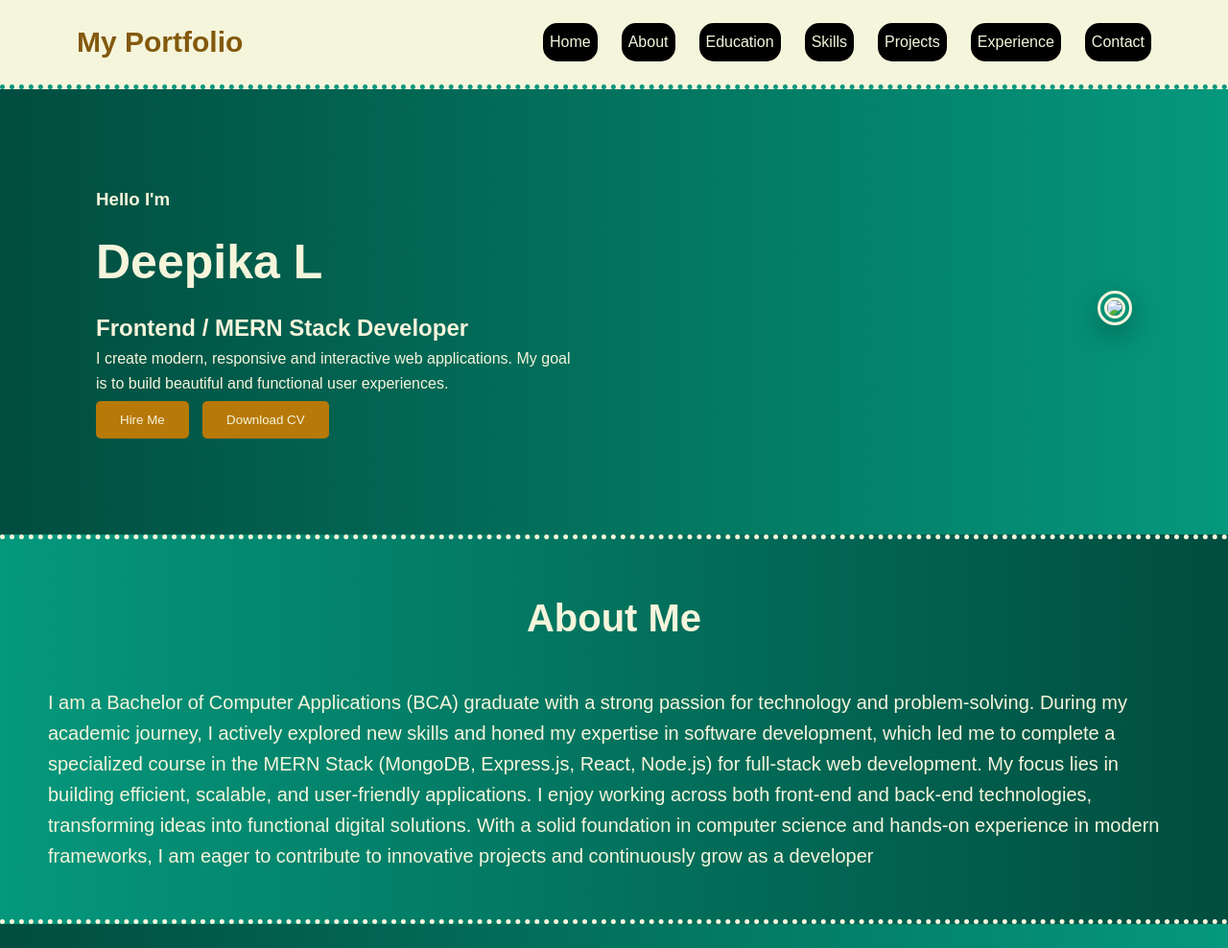
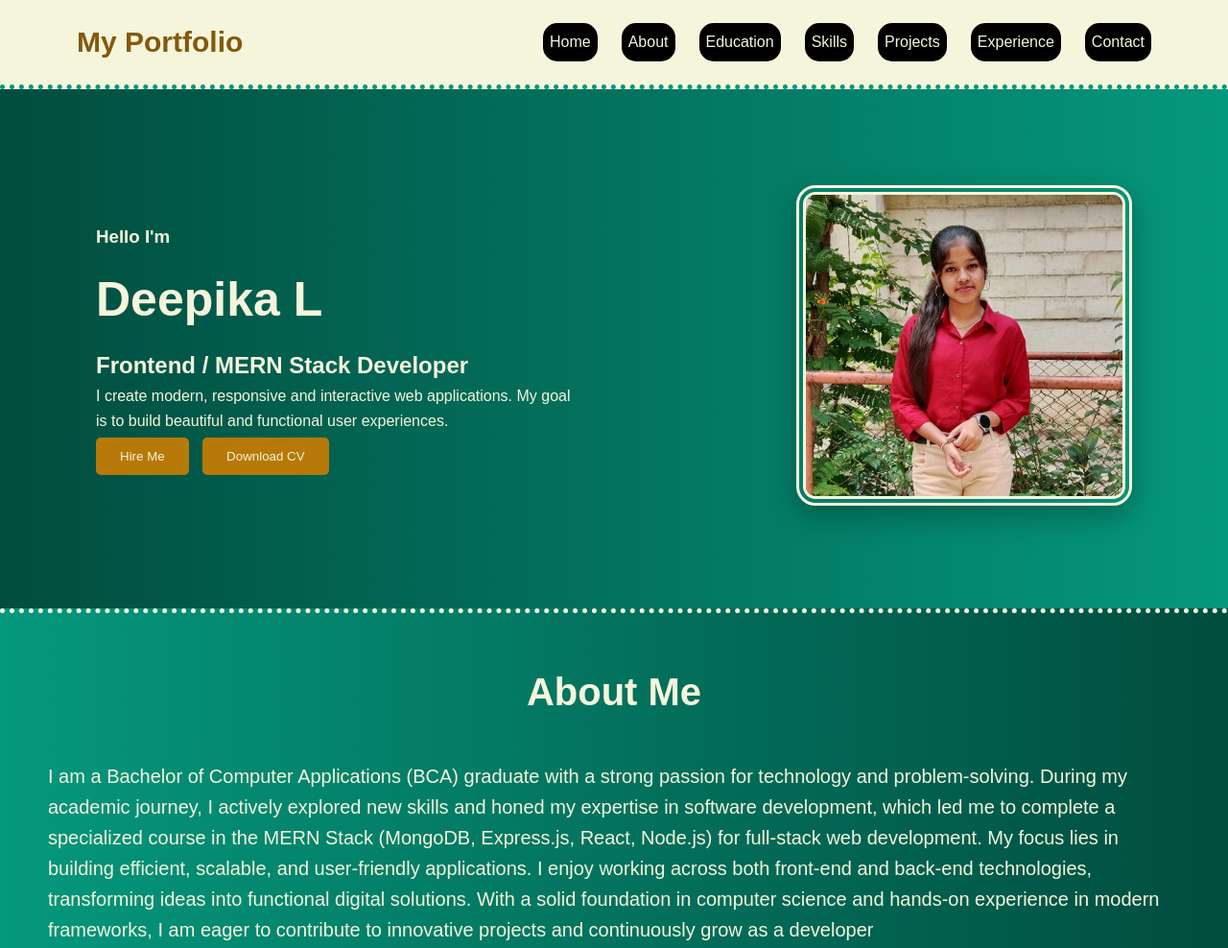
Before and after one commit to Deepika-L-0/My-Portfolio-, a plain HTML site: page index.html in a window 1280 px wide. Shown: the top 988 px of the page at 96% size. Drawn offline with Linux system fonts and the light colour scheme; files whose address does not match are found by name.

Commit message:
Update index.html

```diff
--- a/index.html
+++ b/index.html
@@ -59,7 +59,7 @@ My goal is to build beautiful and functional user experiences.
 
 <div class="hero-right">
 
-<img src="c:\Users\Aishwarya & Deepika\AppData\Local\Packages\5319275A.WhatsAppDesktop_cv1g1gvanyjgm\LocalState\sessions\3835F999B6336926EBBA91C4A3A876F2C820161D\transfers\2026-11\WhatsApp Image 2026-03-15 at 7.10.38 PM.jpeg">
+<img src="https://github.com/Deepika-L-0/My-Portfolio-/blob/main/my%20photo.jpeg">
 
 
 </div>
```
